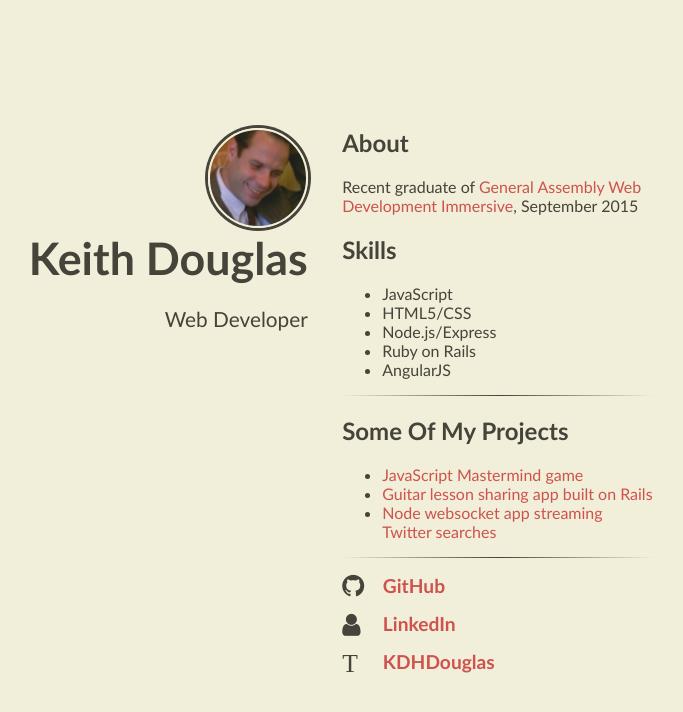
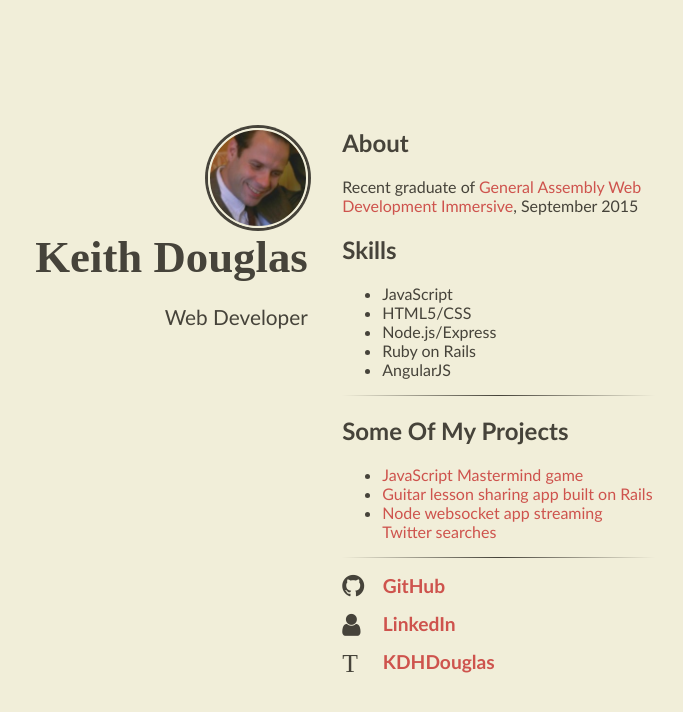
Before and after one commit to keithdhd/keithdhd-.github.io, a Jekyll site: the page built from index.html, in a window 1280 px wide. Shown: the top 712 px of the page, without its empty margins (325-1008 px from the left). Built offline with Jekyll 4.4.1, drawn with Linux system fonts in a browser that asks for light colours; nearby versions of some CDN libraries; some web fonts are replaced.

Commit message:
change author font

```diff
--- a/_includes/head.html
+++ b/_includes/head.html
@@ -9,9 +9,9 @@
   <link rel="stylesheet" href="{{ site.baseurl }}/assets/normalize.css">
   <link rel="stylesheet" href="{{ site.baseurl }}/assets/main.css">
   <link href="//maxcdn.bootstrapcdn.com/font-awesome/4.2.0/css/font-awesome.min.css" rel="stylesheet">
-  <link href='http://fonts.googleapis.com/css?family=Vollkorn' rel='stylesheet' type='text/css'>
-  <!-- Google font  -->
+  <!-- Google fonts  -->
   <link href='https://fonts.googleapis.com/css?family=Muli:400,300,300italic,400italic' rel='stylesheet' type='text/css'>
+  <link href='https://fonts.googleapis.com/css?family=Londrina+Solid' rel='stylesheet' type='text/css'>
 
   <link rel="canonical" href="{{ site.url }}{{ page.url }}">
 
--- a/assets/main.scss
+++ b/assets/main.scss
@@ -73,6 +73,7 @@
 
 /*** author ***/
 .author-container h1 {
+	font-family: 'Londrina Solid', cursive;
 	font-size: 2.8em;
 	margin-top: 0;
 	margin-bottom: 0;
```
